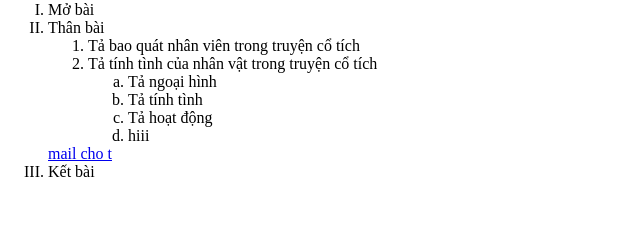
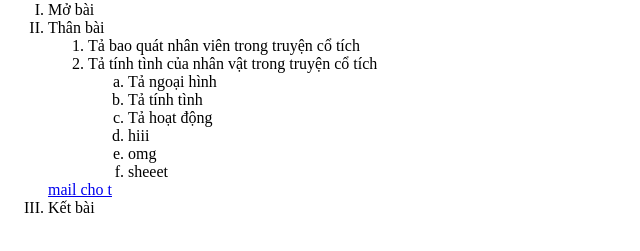
Before and after one commit to thhoang7704/project-2, a plain HTML site: page index.html in a window 1280 px wide. Shown: the part 79-330 px from the top of the page, without its empty margins (0-640 px from the left). Drawn offline with Linux system fonts and the light colour scheme.

Commit message:
sua lan 1.html

```diff
--- a/index.html
+++ b/index.html
@@ -18,6 +18,8 @@
                         <li>Tả tính tình</li>
                         <li>Tả hoạt động</li>
                         <li>hiii</li>
+                        <li>omg</li>
+                        <li>sheeet</li>
                     </ol>
                 </li>
             </ol>
```
